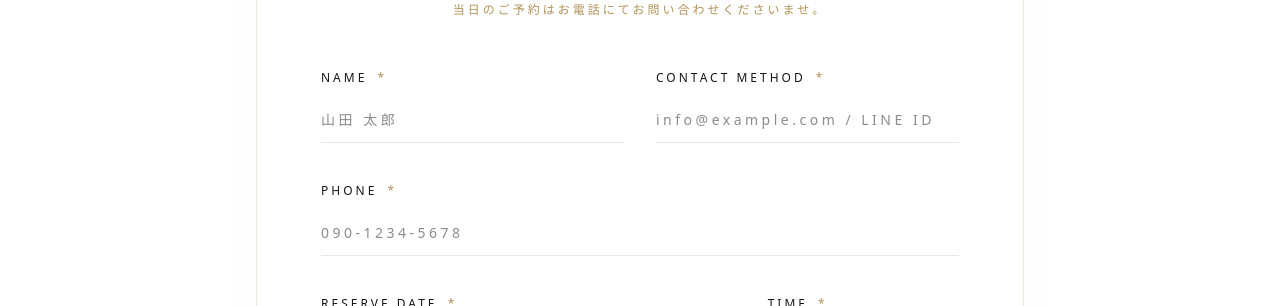
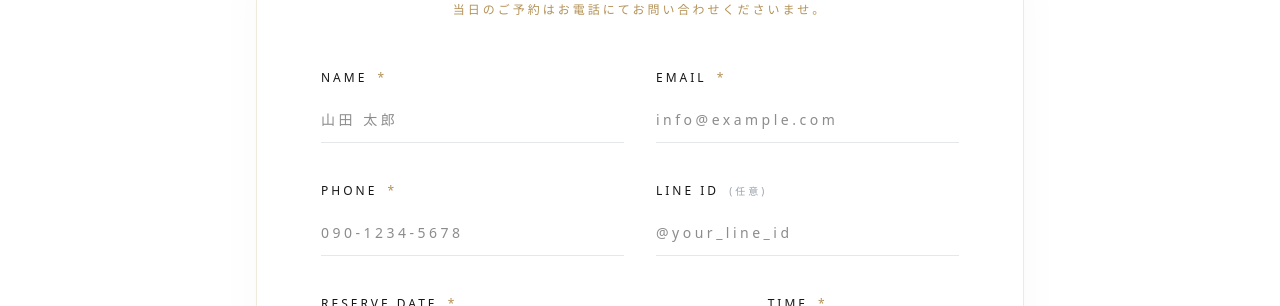
Before and after one commit to SocialBoost1201/Animo, a Next.js app: page /reserve in a window 1280 px wide. Shown: the part 646-952 px from the top of the page. Built offline with nearby package versions, Linux system fonts and the light colour scheme; no server answers.

Commit message:
feat: LINE ID フィールドを全フォームに追加（予約・問い合わせ・求人）

```diff
--- a/app/(public)/contact/page.tsx
+++ b/app/(public)/contact/page.tsx
@@ -90,14 +90,21 @@ export default function ContactPage() {
 
               <div>
                 <label htmlFor="contactMethod" className="block text-xs font-serif luxury-tracking text-[#171717] mb-3 uppercase">
-                  Email / Contact Method <span className="text-[var(--color-gold)] ml-1">*</span>
+                  Email <span className="text-[var(--color-gold)] ml-1">*</span>
                 </label>
-                <input required id="contactMethod" name="contactMethod" type="text" className="w-full bg-transparent border-b border-gray-200 py-3 outline-none focus:border-[var(--color-gold)] transition-colors text-sm font-serif luxury-tracking rounded-none" placeholder="info@example.com (LINEやSNSの場合はID等をご記入ください)" />
+                <input required id="contactMethod" name="contactMethod" type="email" className="w-full bg-transparent border-b border-gray-200 py-3 outline-none focus:border-[var(--color-gold)] transition-colors text-sm font-serif luxury-tracking rounded-none" placeholder="info@example.com" />
+              </div>
+
+              <div>
+                <label htmlFor="lineId" className="block text-xs font-serif luxury-tracking text-[#171717] mb-3 uppercase">
+                  LINE ID <span className="text-gray-400 text-[10px] ml-1 normal-case">(任意)</span>
+                </label>
+                <input id="lineId" name="lineId" type="text" className="w-full bg-transparent border-b border-gray-200 py-3 outline-none focus:border-[var(--color-gold)] transition-colors text-sm font-serif luxury-tracking rounded-none" placeholder="@your_line_id" />
               </div>
 
               <div>
                 <label htmlFor="phone" className="block text-xs font-serif luxury-tracking text-[#171717] mb-3 uppercase">
-                  Phone (Optional)
+                  Phone <span className="text-gray-400 text-[10px] ml-1 normal-case">(任意)</span>
                 </label>
                 <input id="phone" name="phone" type="tel" className="w-full bg-transparent border-b border-gray-200 py-3 outline-none focus:border-[var(--color-gold)] transition-colors text-sm font-serif luxury-tracking rounded-none" placeholder="090-1234-5678" />
               </div>
--- a/app/(public)/recruit/cast/page.tsx
+++ b/app/(public)/recruit/cast/page.tsx
@@ -417,7 +417,8 @@ export default function CastRecruitPage() {
                 </div>
               </div>
 
-              {/* Email */}
+              {/* Email & LINE ID */}
+              <div className="grid grid-cols-1 md:grid-cols-2 gap-8">
                 <div>
                   <label htmlFor="email" className="block text-xs font-serif luxury-tracking text-foreground mb-3 uppercase">
                     メールアドレス <span className="text-gold ml-1">*</span>
@@ -425,6 +426,15 @@ export default function CastRecruitPage() {
                   <input required id="email" name="email" type="email"
                     className="w-full bg-transparent border-b border-gray-200 py-3 outline-none focus:border-gold transition-colors text-sm font-serif luxury-tracking rounded-none"
                     placeholder="example@gmail.com" />
+                </div>
+                <div>
+                  <label htmlFor="lineId" className="block text-xs font-serif luxury-tracking text-foreground mb-3 uppercase">
+                    LINE ID <span className="text-gray-400 text-[10px] ml-1 normal-case">(任意)</span>
+                  </label>
+                  <input id="lineId" name="lineId" type="text"
+                    className="w-full bg-transparent border-b border-gray-200 py-3 outline-none focus:border-gold transition-colors text-sm font-serif luxury-tracking rounded-none"
+                    placeholder="@your_line_id" />
+                </div>
               </div>
 
               <div>
--- a/app/(public)/recruit/staff/page.tsx
+++ b/app/(public)/recruit/staff/page.tsx
@@ -415,7 +415,8 @@ export default function StaffRecruitPage() {
                 </div>
               </div>
 
-              {/* Email */}
+              {/* Email & LINE ID */}
+              <div className="grid grid-cols-1 md:grid-cols-2 gap-8">
                 <div>
                   <label htmlFor="email" className="block text-xs font-serif luxury-tracking text-foreground mb-3 uppercase">
                     メールアドレス <span className="text-gold ml-1">*</span>
@@ -423,6 +424,15 @@ export default function StaffRecruitPage() {
                   <input required id="email" name="email" type="email"
                     className="w-full bg-transparent border-b border-gray-200 py-3 outline-none focus:border-gold transition-colors text-sm font-serif luxury-tracking rounded-none"
                     placeholder="example@gmail.com" />
+                </div>
+                <div>
+                  <label htmlFor="lineId" className="block text-xs font-serif luxury-tracking text-foreground mb-3 uppercase">
+                    LINE ID <span className="text-gray-400 text-[10px] ml-1 normal-case">(任意)</span>
+                  </label>
+                  <input id="lineId" name="lineId" type="text"
+                    className="w-full bg-transparent border-b border-gray-200 py-3 outline-none focus:border-gold transition-colors text-sm font-serif luxury-tracking rounded-none"
+                    placeholder="@your_line_id" />
+                </div>
               </div>
 
               <div>
--- a/app/(public)/reserve/page.tsx
+++ b/app/(public)/reserve/page.tsx
@@ -87,7 +87,7 @@ function ReserveForm() {
             )}
 
             <form onSubmit={handleSubmit} className="space-y-10 max-w-2xl mx-auto">
-              {/* Name & Furigana */}
+              {/* Name & Contact */}
               <div className="grid grid-cols-1 md:grid-cols-2 gap-8">
                 <div>
                   <label htmlFor="name" className="block text-xs font-serif luxury-tracking text-[#171717] mb-3 uppercase">
@@ -96,21 +96,26 @@ function ReserveForm() {
                   <input required id="name" name="name" type="text" className="w-full bg-transparent border-b border-gray-200 py-3 outline-none focus:border-[var(--color-gold)] transition-colors text-sm font-serif luxury-tracking rounded-none" placeholder="山田 太郎" />
                 </div>
                 <div>
-                  {/* contactMethodとしてメールアドレスやLINE ID等を共用 */}
                   <label htmlFor="contactMethod" className="block text-xs font-serif luxury-tracking text-[#171717] mb-3 uppercase">
-                    Contact Method <span className="text-[var(--color-gold)] ml-1">*</span>
+                    Email <span className="text-[var(--color-gold)] ml-1">*</span>
                   </label>
-                  <input required id="contactMethod" name="contactMethod" type="text" className="w-full bg-transparent border-b border-gray-200 py-3 outline-none focus:border-[var(--color-gold)] transition-colors text-sm font-serif luxury-tracking rounded-none" placeholder="info@example.com / LINE ID" />
+                  <input required id="contactMethod" name="contactMethod" type="email" className="w-full bg-transparent border-b border-gray-200 py-3 outline-none focus:border-[var(--color-gold)] transition-colors text-sm font-serif luxury-tracking rounded-none" placeholder="info@example.com" />
                 </div>
               </div>
 
-              {/* Contact */}
+              {/* Phone & LINE ID */}
               <div className="grid grid-cols-1 md:grid-cols-2 gap-8">
-                <div className="md:col-span-2">
+                <div>
                   <label htmlFor="phone" className="block text-xs font-serif luxury-tracking text-[#171717] mb-3 uppercase">
                     Phone <span className="text-[var(--color-gold)] ml-1">*</span>
                   </label>
                   <input required id="phone" name="phone" type="tel" className="w-full bg-transparent border-b border-gray-200 py-3 outline-none focus:border-[var(--color-gold)] transition-colors text-sm font-serif luxury-tracking rounded-none" placeholder="090-1234-5678" />
+                </div>
+                <div>
+                  <label htmlFor="lineId" className="block text-xs font-serif luxury-tracking text-[#171717] mb-3 uppercase">
+                    LINE ID <span className="text-gray-400 text-[10px] ml-1 normal-case">(任意)</span>
+                  </label>
+                  <input id="lineId" name="lineId" type="text" className="w-full bg-transparent border-b border-gray-200 py-3 outline-none focus:border-[var(--color-gold)] transition-colors text-sm font-serif luxury-tracking rounded-none" placeholder="@your_line_id" />
                 </div>
               </div>
 
--- a/app/admin/(protected)/inquiries/page.tsx
+++ b/app/admin/(protected)/inquiries/page.tsx
@@ -43,8 +43,9 @@ export default async function InquiriesPage() {
         <div className="bg-white border border-gray-100 rounded-sm p-4 text-sm text-[#171717] font-sans leading-relaxed mb-4">
           <div className="grid grid-cols-2 gap-y-2 gap-x-4 mb-4">
             {item.phone && <div><span className="text-gray-400 text-xs tracking-widest uppercase">Phone: </span>{item.phone}</div>}
-            {item.contact_method && <div><span className="text-gray-400 text-xs tracking-widest uppercase">Contact: </span>{item.contact_method}</div>}
+            {item.contact_method && <div><span className="text-gray-400 text-xs tracking-widest uppercase">Email: </span>{item.contact_method}</div>}
             {item.email && <div><span className="text-gray-400 text-xs tracking-widest uppercase">Email: </span>{item.email}</div>}
+            {item.line_id && <div><span className="text-gray-400 text-xs tracking-widest uppercase">LINE: </span>{item.line_id}</div>}
             {item.age && <div><span className="text-gray-400 text-xs tracking-widest uppercase">Age: </span>{item.age}歳</div>}
             {(item.date || item.time) && <div><span className="text-gray-400 text-xs tracking-widest uppercase">Reserve: </span>{item.date} {item.time}</div>}
             {item.people && <div><span className="text-gray-400 text-xs tracking-widest uppercase">People: </span>{item.people}名</div>}
--- a/lib/actions/public/submit.ts
+++ b/lib/actions/public/submit.ts
@@ -11,6 +11,7 @@ export async function submitContact(formData: FormData) {
   const name = formData.get('name') as string
   const phone = formData.get('phone') as string
   const contact_method = formData.get('contactMethod') as string
+  const line_id = formData.get('lineId') as string
   const message = formData.get('message') as string
 
   // 予約特有のフィールド
@@ -25,9 +26,10 @@ export async function submitContact(formData: FormData) {
     name,
     phone,
     contact_method,
+    line_id: line_id || null,
     message,
     date: dateStr || null,
-    time: timeStr ? `${timeStr}:00` : null, // format HH:MM:SS needed by time type
+    time: timeStr ? `${timeStr}:00` : null,
     people: isNaN(people) ? null : people,
     cast_name: castName || null,
     is_read: false
@@ -56,6 +58,7 @@ export async function submitRecruitApplication(formData: FormData) {
   const age = parseInt(formData.get('age') as string, 10)
   const phone = formData.get('phone') as string
   const email = formData.get('email') as string
+  const line_id = formData.get('lineId') as string
   const experience = formData.get('experience') as string
   const schedule = formData.get('schedule') as string
   const message = formData.get('message') as string
@@ -66,6 +69,7 @@ export async function submitRecruitApplication(formData: FormData) {
     age: isNaN(age) ? null : age,
     phone,
     email: email || null,
+    line_id: line_id || null,
     experience,
     schedule,
     message,
```
Lines whose indentation alone changed are shown as unchanged.
